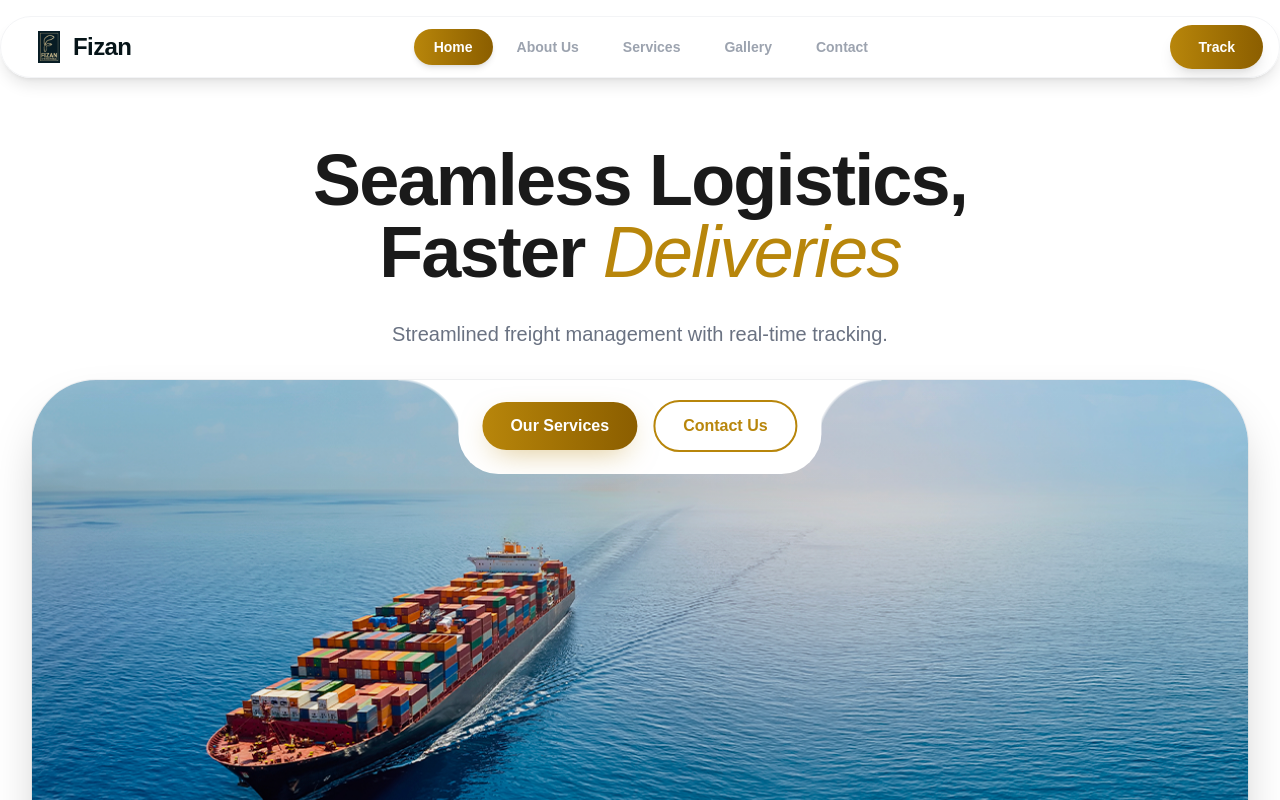
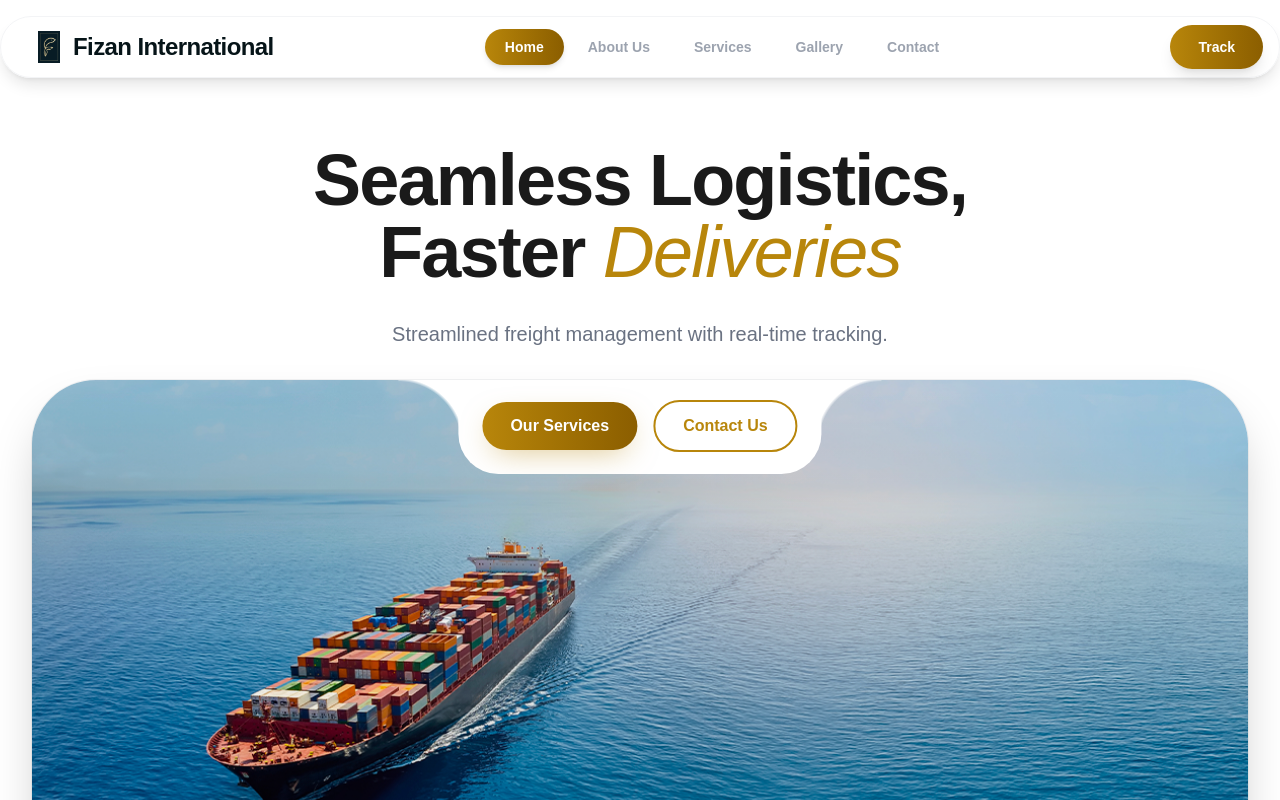
Before and after one commit to Shibilipadalath/logistic-web, a Next.js app: page / in a window 1280 px wide. Shown: the top 800 px of the page. Built offline with nearby package versions, Linux system fonts and the light colour scheme; a web font is replaced by a local one.

Commit message:
logo changed

```diff
--- a/src/components/Footer.tsx
+++ b/src/components/Footer.tsx
@@ -20,7 +20,7 @@ export default function Footer() {
               {/* Logo Icon */}
               <div className="w-10 h-10 relative flex items-center justify-center">
                 <Image
-                  src="/logo.png"
+                  src="/logo.jpeg"
                   alt="Fizan Logo"
                   fill
                   className="object-contain"
--- a/src/components/Header.tsx
+++ b/src/components/Header.tsx
@@ -25,14 +25,14 @@ export default function Header() {
         <Link href="/" className="flex items-center gap-2 group ml-4">
           <div className="relative w-8 h-8">
             <Image
-              src="/logo.png"
-              alt="Fizan Logo"
+              src="/logo.jpeg"
+              alt="Fizan International Logo"
               fill
               className="object-contain"
             />
           </div>
           <span className="text-2xl font-bold text-brand-black tracking-tight">
-            Fizan
+            Fizan International
           </span>
         </Link>
 
```
Also changed, not shown: public/logo.jpeg (added).
